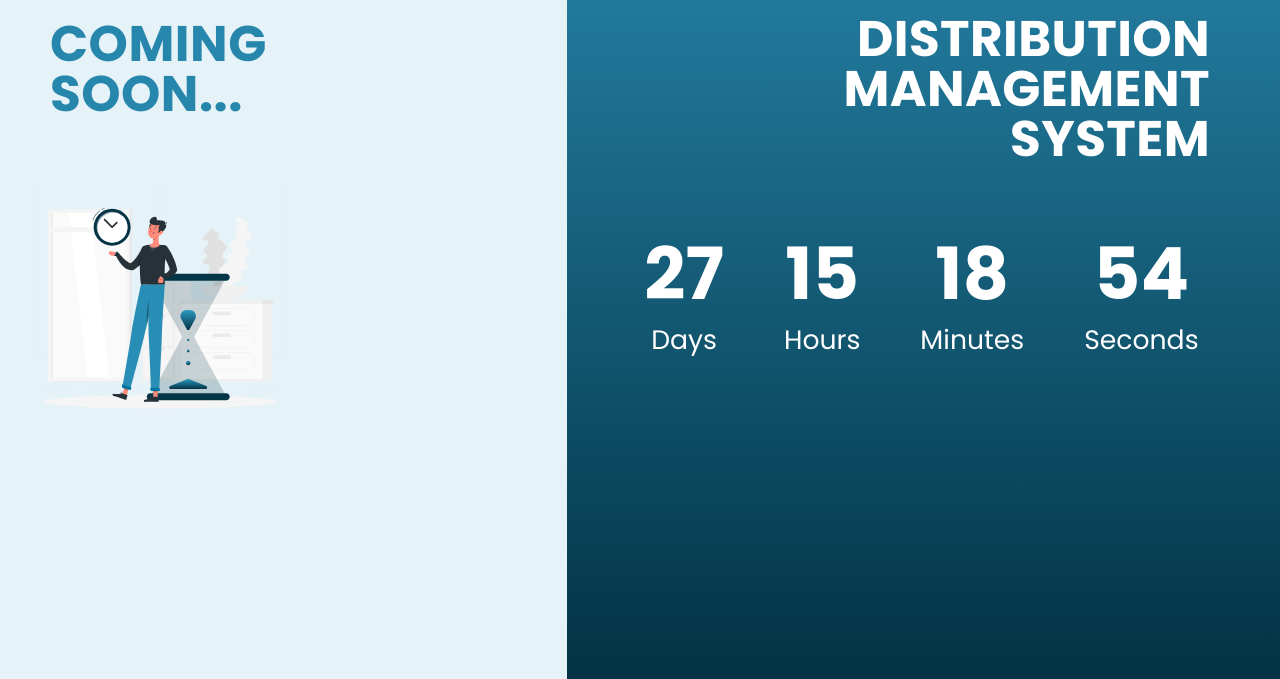
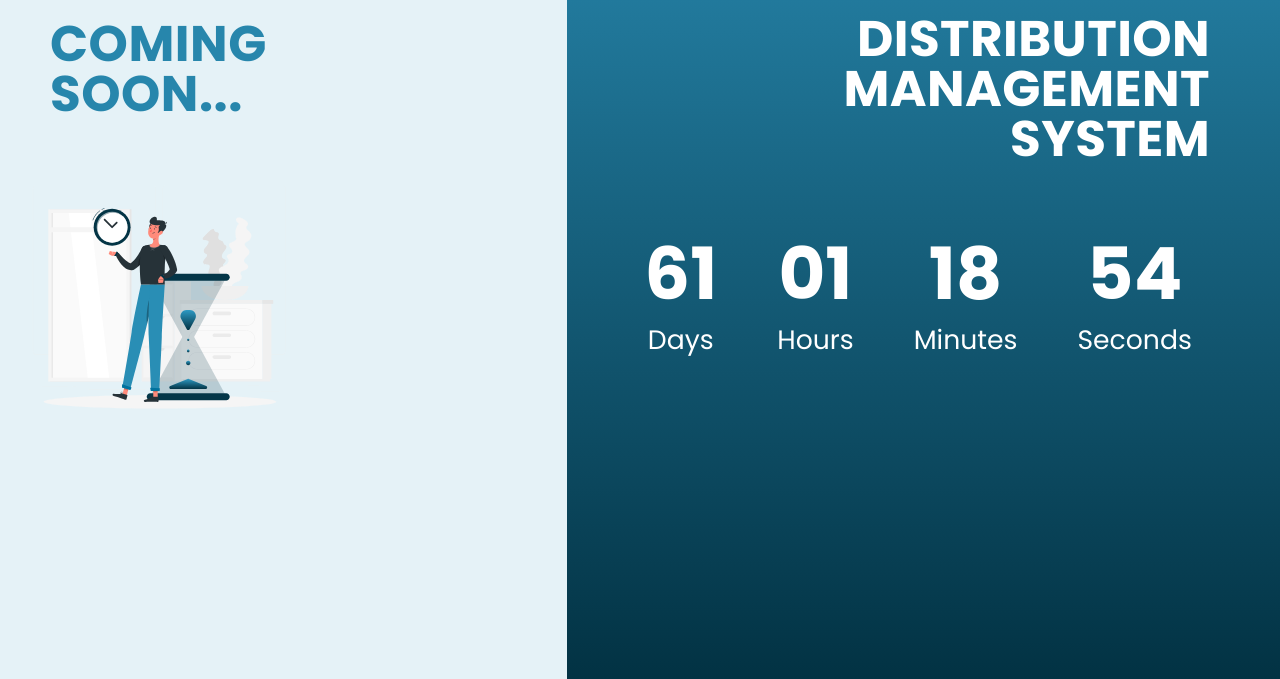
Before and after one commit to lifeofriq/comingsoon-page, a plain HTML site: page index.html in a window 1280 px wide. Shown: the part 121-800 px from the top of the page. Drawn offline with Linux system fonts and the light colour scheme.

Commit message:
Update index.html

```diff
--- a/index.html
+++ b/index.html
@@ -2,7 +2,7 @@
 <html lang="en">
 <head>
     <meta charset="UTF-8">
-    <meta name="viewport" content="width=device-width, initial-scale=1.0">
+    <meta name="viewport" content="width=device-width, initial-scale=1, maximum-scale=1, user-scalable=0">
     <link rel="stylesheet" href="style.css">
     <title>DMS Countdown</title>
     <link rel="icon" href="img/Logo_DMS.svg">
@@ -63,7 +63,7 @@
 
     <script>
         // Set the date to count down to (replace with your target date)
-        const targetDate = new Date('2023-10-30 23:59:59').getTime();
+        const targetDate = new Date('2023-12-03 09:59:59').getTime();
 
         // Update the countdown every second
         const countdownInterval = setInterval(updateCountdown, 1000);
```
